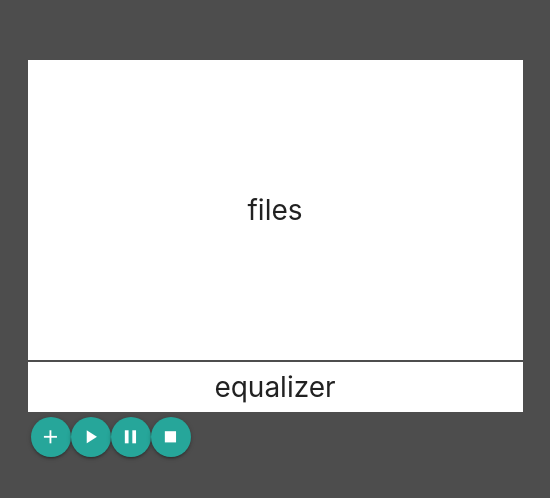
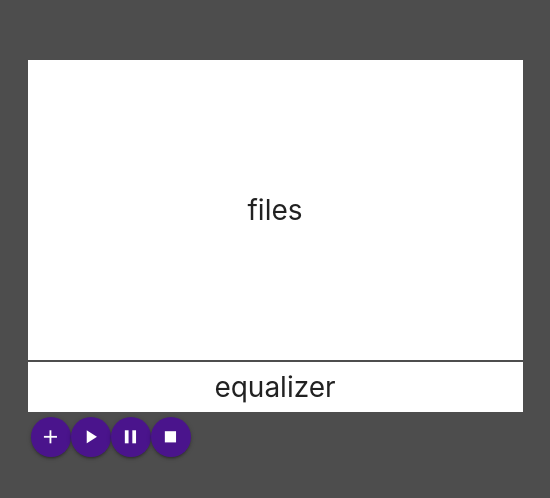
Before and after one commit to adamtcroft/electronAudioExperiment, an Electron app: page index.html in a window 550 px wide. Shown: the part 140-638 px from the top of the page. Drawn offline with nearby package versions, Linux system fonts and the light colour scheme; no server answers.

Commit message:
updating colors

```diff
--- a/index.html
+++ b/index.html
@@ -29,10 +29,10 @@
                 <div class="files">files</div>
                 <div class="EQ">equalizer</div>
                 <div class="transport">
-                    <a class="waves-effect waves-light btn-floating" onclick="Open()"><i class="material-icons">add</i></a>
-                    <a class="waves-effect waves-light btn-floating" onclick="Play()"><i class="material-icons">play_arrow</i></a>
-                    <a class="waves-effect waves-light btn-floating" onclick="Pause()"><i class="material-icons">pause</i></a>
-                    <a class="waves-effect waves-light btn-floating" onclick="Stop()"><i class="material-icons">stop</i></a>
+                    <a class="waves-effect waves-light btn-floating purple darken-4" onclick="Open()"><i class="material-icons">add</i></a>
+                    <a class="waves-effect waves-light btn-floating purple darken-4" onclick="Play()"><i class="material-icons">play_arrow</i></a>
+                    <a class="waves-effect waves-light btn-floating purple darken-4" onclick="Pause()"><i class="material-icons">pause</i></a>
+                    <a class="waves-effect waves-light btn-floating purple darken-4" onclick="Stop()"><i class="material-icons">stop</i></a>
                     <div id="waveform"></div>
                 </div>
             </div>
@@ -63,7 +63,7 @@
             var wavefile = WaveSurfer.create({
                 container: '#waveform',
                 waveColor: 'white',
-                progressColor: 'purple',
+                progressColor: '#85754d',
                 responsive: true,
                 height: 40
             });
```
